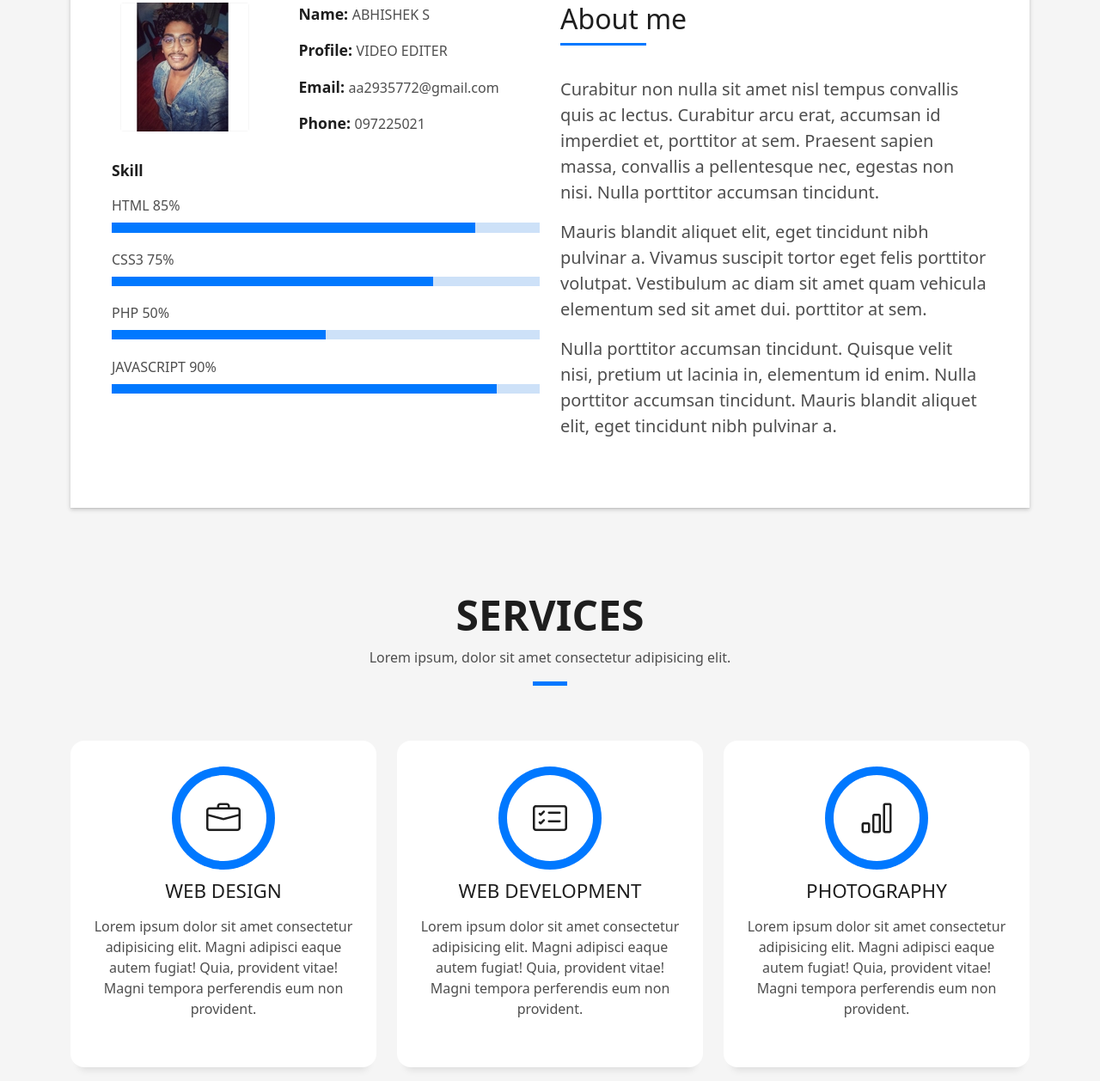
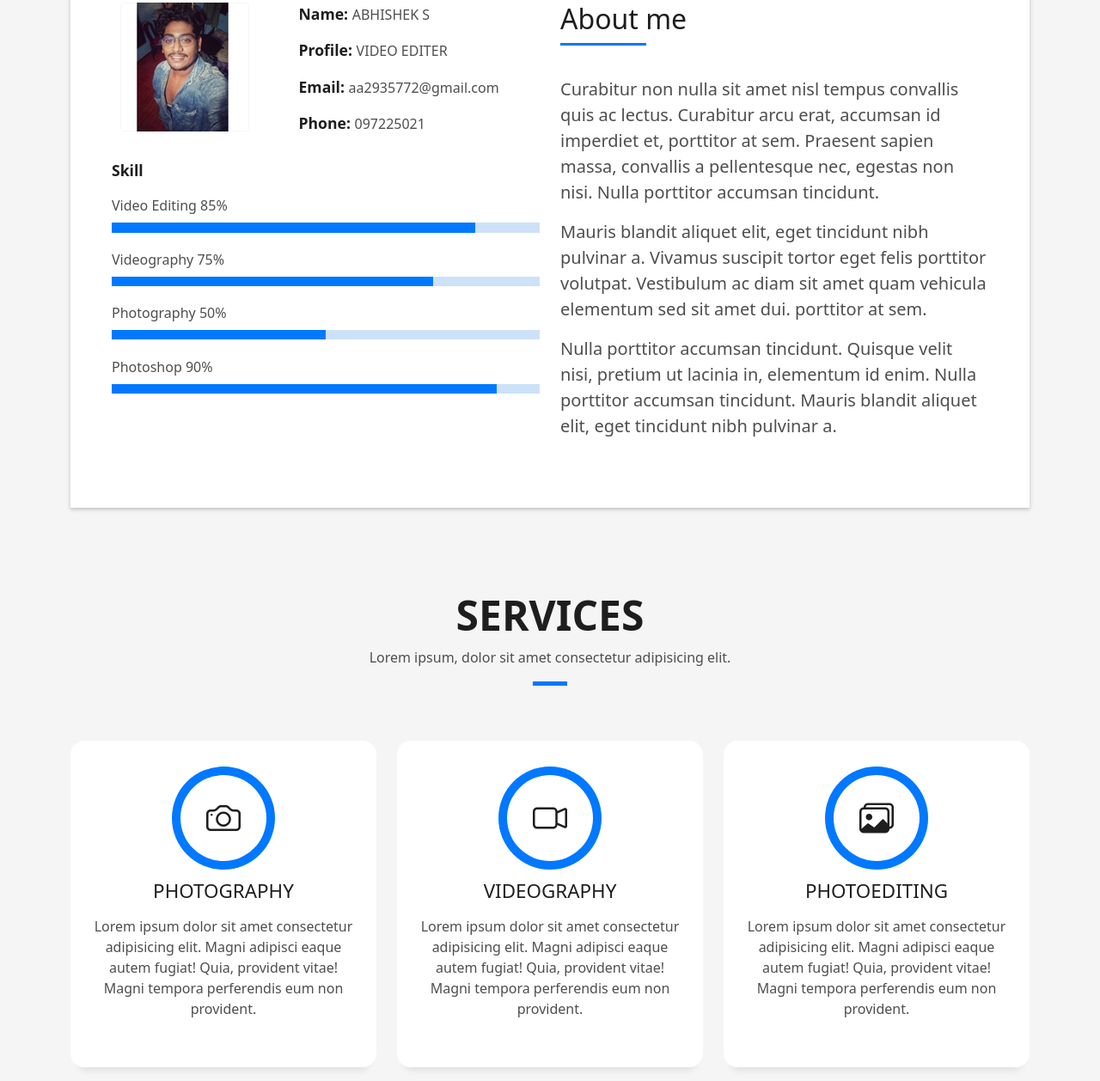
Before and after one commit to Jemelkjames/abhishek, a plain HTML site: page index.html in a window 1280 px wide. Shown: the part 925-2183 px from the top of the page at 86% size. Drawn offline with Linux system fonts and the light colour scheme.

Commit message:
some logoes are chaged by me

```diff
--- a/index.html
+++ b/index.html
@@ -114,19 +114,19 @@
                   </div>
                   <div class="skill-mf">
                     <p class="title-s">Skill</p>
-                    <span>HTML</span> <span class="pull-right">85%</span>
+                    <span>Video Editing</span> <span class="pull-right">85%</span>
                     <div class="progress">
                       <div class="progress-bar" role="progressbar" style="width: 85%;" aria-valuenow="85" aria-valuemin="0" aria-valuemax="100"></div>
                     </div>
-                    <span>CSS3</span> <span class="pull-right">75%</span>
+                    <span>Videography</span> <span class="pull-right">75%</span>
                     <div class="progress">
                       <div class="progress-bar" role="progressbar" style="width: 75%" aria-valuenow="75" aria-valuemin="0" aria-valuemax="100"></div>
                     </div>
-                    <span>PHP</span> <span class="pull-right">50%</span>
+                    <span>Photography</span> <span class="pull-right">50%</span>
                     <div class="progress">
                       <div class="progress-bar" role="progressbar" style="width: 50%" aria-valuenow="50" aria-valuemin="0" aria-valuemax="100"></div>
                     </div>
-                    <span>JAVASCRIPT</span> <span class="pull-right">90%</span>
+                    <span>Photoshop</span> <span class="pull-right">90%</span>
                     <div class="progress">
                       <div class="progress-bar" role="progressbar" style="width: 90%" aria-valuenow="90" aria-valuemin="0" aria-valuemax="100"></div>
                     </div>
@@ -184,10 +184,10 @@
           <div class="col-md-4">
             <div class="service-box">
               <div class="service-ico">
-                <span class="ico-circle"><i class="bi bi-briefcase"></i></span>
+                <span class="ico-circle"><i class="bi bi-camera"></i></span>
               </div>
               <div class="service-content">
-                <h2 class="s-title">Web Design</h2>
+                <h2 class="s-title">Photography</h2>
                 <p class="s-description text-center">
                   Lorem ipsum dolor sit amet consectetur adipisicing elit. Magni adipisci eaque autem fugiat! Quia,
                   provident vitae! Magni
@@ -199,10 +199,10 @@
           <div class="col-md-4">
             <div class="service-box">
               <div class="service-ico">
-                <span class="ico-circle"><i class="bi bi-card-checklist"></i></span>
+                <span class="ico-circle"><i class="bi bi-camera-video"></i></span>
               </div>
               <div class="service-content">
-                <h2 class="s-title">Web Development</h2>
+                <h2 class="s-title">videography</h2>
                 <p class="s-description text-center">
                   Lorem ipsum dolor sit amet consectetur adipisicing elit. Magni adipisci eaque autem fugiat! Quia,
                   provident vitae! Magni
@@ -214,10 +214,10 @@
           <div class="col-md-4">
             <div class="service-box">
               <div class="service-ico">
-                <span class="ico-circle"><i class="bi bi-bar-chart"></i></span>
+                <span class="ico-circle"><i class="bi bi-images"></i></span>
               </div>
               <div class="service-content">
-                <h2 class="s-title">Photography</h2>
+                <h2 class="s-title">Photoediting</h2>
                 <p class="s-description text-center">
                   Lorem ipsum dolor sit amet consectetur adipisicing elit. Magni adipisci eaque autem fugiat! Quia,
                   provident vitae! Magni
```
